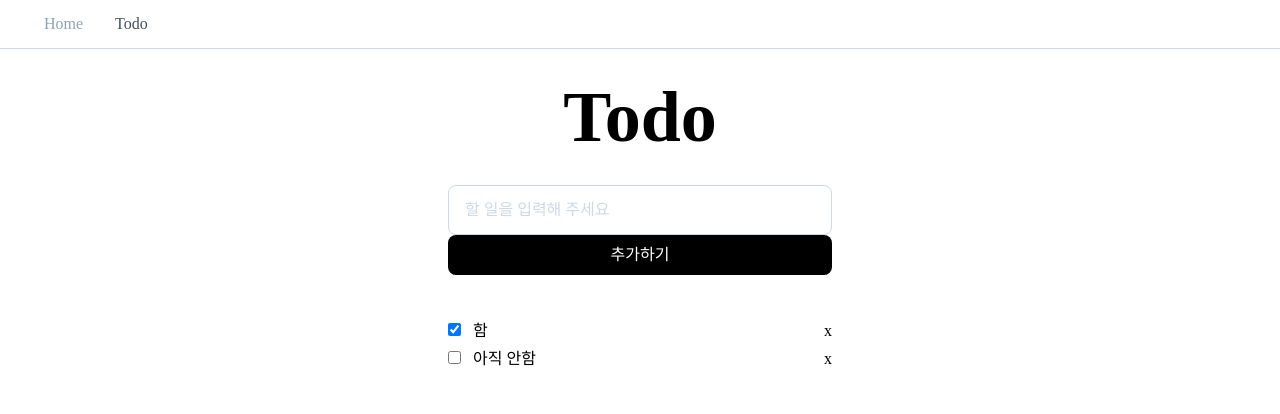
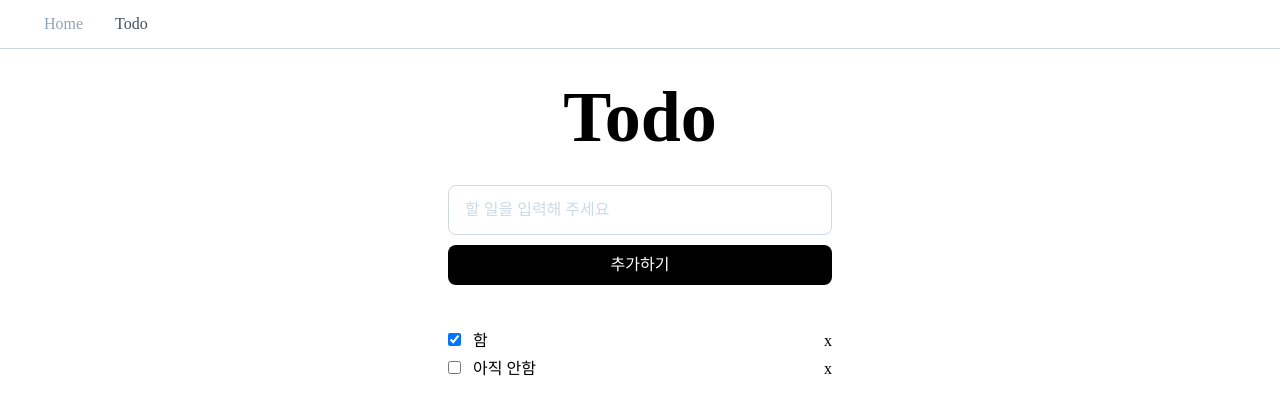
Before and after one commit to Nowdays-Goodnight-Cool-Niang/Frontend, a React (Vite) app: page /todo in a window 1280 px wide. Shown: the top 414 px of the page. Built offline with nearby package versions, Linux system fonts and the light colour scheme.

Commit message:
perf: ⚡️ TodoForm 분리

```diff
--- /dev/null
+++ b/src/components/todo/TodoForm.tsx
@@ -0,0 +1,13 @@
+import TodoAddButton from './TodoAddButton';
+import TodoInput from './TodoInput';
+
+function TodoForm() {
+  return (
+    <div className='flex flex-col justify-center gap-2.5'>
+      <TodoInput />
+      <TodoAddButton />
+    </div>
+  );
+}
+
+export default TodoForm;
--- a/src/pages/Todo.tsx
+++ b/src/pages/Todo.tsx
@@ -1,15 +1,13 @@
 import ContentHeader from '../components/common/ContentHeader';
-import TodoInput from '../components/todo/TodoInput';
-import TodoAddButton from '../components/todo/TodoAddButton';
 import TodoList from '../components/todo/TodoList';
+import TodoForm from '../components/todo/TodoForm';
 
 function Todo() {
   return (
     <div className='flex justify-center'>
       <div className='max-w-[24rem] w-full'>
         <ContentHeader>Todo</ContentHeader>
-        <TodoInput></TodoInput>
-        <TodoAddButton />
+        <TodoForm />
         <TodoList />
       </div>
     </div>
```
